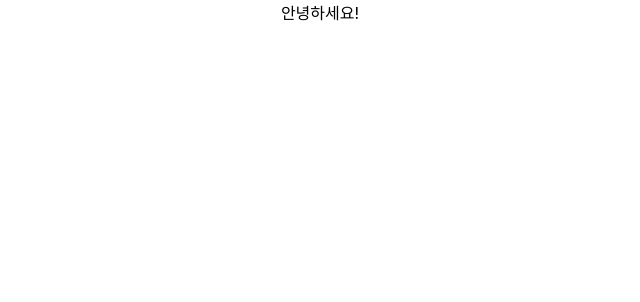
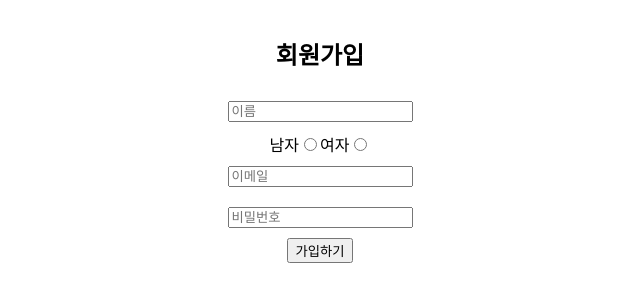
Before and after one commit to askges20/messenger-web-react, a React (Create React App) app: page /signup in a window 1280 px wide. Shown: the top 302 px of the page, without its empty margins (320-960 px from the left). Built offline with nearby package versions, Linux system fonts and the light colour scheme.

Commit message:
회원가입 폼 firebase firestore 데이터 추가 테스트

```diff
--- a/src/App.js
+++ b/src/App.js
@@ -1,6 +1,8 @@
 import logo from './logo.svg';
 import './App.css';
 import Welcome from './login/Welcome';
+import Login from './login/Login';
+import SignUp from './login/SignUp';
 import React from 'react';
 
 import {Route, Switch} from 'react-router-dom';
@@ -32,7 +34,11 @@ class App extends React.Component {
     return(
     <div className="App">
       {/* 로그인 X -> Welcome 페이지, 로그인 O -> Chatting 페이지*/}
-      <Welcome/>
+      <Switch>
+        <Route path='/' exact component={Welcome}/>
+        <Route path='/login' exact component={Login}/>
+        <Route path='/signup' exact component={SignUp}/>
+      </Switch>
     </div>
     );
   }
--- a/src/firebase.js
+++ b/src/firebase.js
@@ -1,5 +1,6 @@
 import firebase from 'firebase/app';
 import 'firebase/firestore';
+import 'firebase/auth';
 
 const firebaseConfig = {
     apiKey: "AIzaSyCwYlqExgXkEafaw52XkxlLP-lwmdfU7a8",
@@ -9,10 +10,11 @@ const firebaseConfig = {
     messagingSenderId: "964962613250",
     appId: "1:964962613250:web:d8eed7e10541d717fecf1b",
     measurementId: "G-3ZD2ENTM8Q"
-  };
+};
 
 firebase.initializeApp(firebaseConfig);
 
-const firestore = firebase.firestore();
+const firestore = firebase.firestore();  //firestore DB 연결
+const auth = firebase.auth();
 
-export {firestore};
+export {firestore, auth};
--- /dev/null
+++ b/src/login/Login.js
@@ -0,0 +1,24 @@
+import React from 'react';
+import styled from "styled-components";
+
+const Login = (props) => {
+    return(
+        <LoginConatiner>
+        <h2>로그인</h2>
+        </LoginConatiner>
+    )
+}
+
+const LoginConatiner = styled.div`
+    display:flex;
+    width: 100vw;
+    height: 100vh;
+    overflow: hidden;
+    padding: 16px;
+    box-sizing: border-box;
+    flex-direction: column;
+    // justify-content: center;
+    align-items: center;
+`;
+
+export default Login;
--- /dev/null
+++ b/src/login/SignUp.js
@@ -0,0 +1,92 @@
+import React from 'react';
+import styled from "styled-components";
+
+import { firestore } from "../firebase";
+
+import { Formik, Field, Form} from 'formik';
+import * as Yup from 'yup';
+
+const SignUp = (props) => {
+
+    const users = firestore.collection("users");
+
+    return(
+        <SignUpConatiner>
+            <h2>회원가입</h2>
+            <Formik
+                initialValues={{ name: '', email: '', password: '', gender: '' }}
+
+                validationSchema={Yup.object({
+                    name: Yup.string()
+                    .max(10, '이름은 10글자 이하로 작성해주세요.')
+                    .required('이름을 입력해주세요.'),
+                    email: Yup.string().email('유효한 이메일 형식이 아닙니다.')
+                    .required('이메일을 작성해주세요.'),
+                })}
+
+                onSubmit={(values, { setSubmitting }) => {
+                    alert("?");
+                    users.add(values);
+                }}
+                >
+                {formik => (
+                    <form onSubmit={formik.handleSubmit}>
+                        <Input id="name" type="text" placeholder="이름"
+                            {...formik.getFieldProps('name')}
+                        />
+                        {formik.touched.name && formik.errors.name ? (
+                            <div>{formik.errors.name}</div>
+                        ) : null}
+                        <br/>
+
+                        <div>
+                            <label>
+                                남자
+                                <Field type="radio" name="gender" value="man"/>
+                            </label>
+                            <label>
+                                여자
+                                <Field type="radio" name="gender" value="woman"/>
+                            </label>
+                        </div>
+
+                        <Input id="email" type="email" placeholder="이메일"
+                            {...formik.getFieldProps('email')} />
+                        {formik.touched.email && formik.errors.email ? (
+                            <div>{formik.errors.email}</div>
+                        ) : null}
+                        <br/>
+
+                        <Input id="password" type="password" placeholder="비밀번호"
+                            {...formik.getFieldProps('password')}
+                        />
+                        {formik.touched.password && formik.errors.password ? (
+                            <div>{formik.errors.password}</div>
+                        ) : null}
+                        <br/>
+
+                        <button type="submit">가입하기</button>
+                    </form>
+                )}
+            </Formik>
+        </SignUpConatiner>
+    )
+};
+
+const SignUpConatiner = styled.div`
+    display:flex;
+    width: 100vw;
+    height: 100vh;
+    overflow: hidden;
+    padding: 16px;
+    box-sizing: border-box;
+    flex-direction: column;
+    // justify-content: center;
+    // align-items: center;
+`;
+
+const Input = styled.input`
+    margin:10px;
+`;
+
+export default SignUp;
--- a/src/login/Welcome.js
+++ b/src/login/Welcome.js
@@ -1,11 +1,43 @@
 import React from 'react';
+import styled from "styled-components";
 
 const Welcome = (props) => {
     return(
-        <div className="welcome">
-            안녕하세요!
-        </div>
+        <WelcomeConatiner>
+        <p>안녕하세요! 처음이시면 회원가입을 해주세요.</p>
+            <Btn
+                onClick={() => {
+                    window.location.href='/login';
+                }}
+            >로그인</Btn>
+            <Btn
+                onClick={() => {
+                    window.location.href='/signup';
+                }}
+            >회원가입</Btn>
+        </WelcomeConatiner>
     )
 }
 
+const WelcomeConatiner = styled.div`
+    display:flex;
+    width: 100vw;
+    height: 100vh;
+    overflow: hidden;
+    padding: 16px;
+    box-sizing: border-box;
+    flex-direction: column;
+    justify-content: center;
+    align-items: center;
+`;
+
+const Btn = styled.button`
+    padding: 8px 24px;
+    background-color: ${(props) => (props.outlined ? "#ffffff" : "#dadafc")};
+    border-radius: 30px;
+    border: 1px solid #dadafc;
+    width: 200px;
+    margin: 10px 20px;
+`;
+
 export default Welcome;
```
Also changed, not shown: package.json (+5 -2 lines), 1 other file (tests, documents, lock files or other folders).
